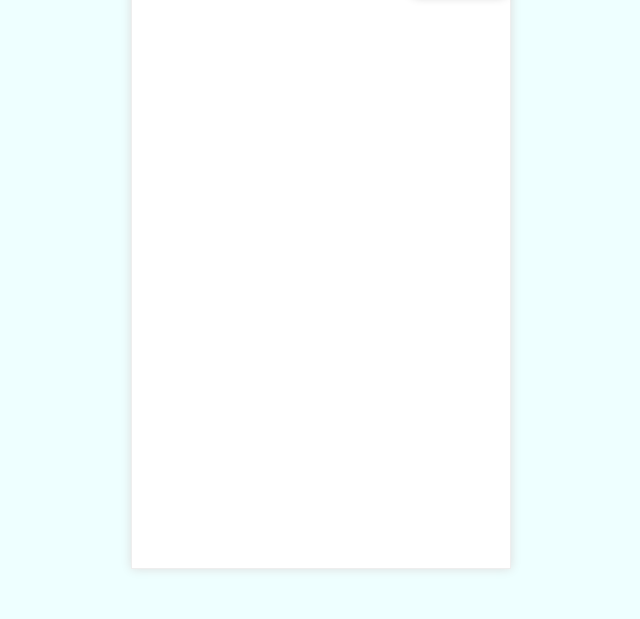
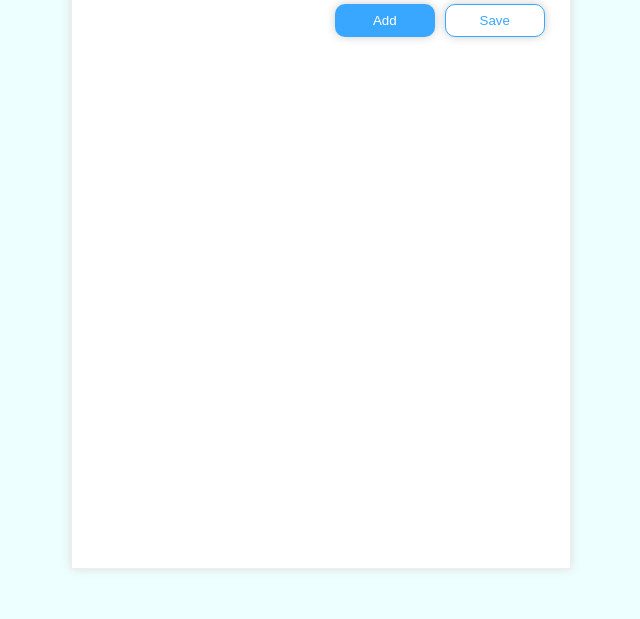
Before and after one commit to DanielPawlowicz/ToDoTasker-simpleJS, a plain HTML site: page index.html in a window 1280 px wide. Shown: the part 182-801 px from the top of the page, without its empty margins (319-959 px from the left). Drawn offline with Linux system fonts and the light colour scheme.

Commit message:
added button to saving data to json, but not saving yet

```diff
--- a/index.html
+++ b/index.html
@@ -25,7 +25,10 @@
 
     <div id="main_table">
         <h1>To Do Tasker</h1>
-        <button onclick="add_new_task();" class="add">Add</button>
+        <div id="buttonsContainer">
+            <button onclick="add_new_task();" class="add">Add</button>
+            <button class="save">Save</button>
+        </div>
 
         <!-- <div class="task">
             <input type="checkbox" class="checkbox_task"/><input type="textarea" class="task_title" placeholder="What task you have to do?">
--- a/style.css
+++ b/style.css
@@ -5,23 +5,62 @@ body{
 h1{
     margin-top: 5%;
     text-align: center;
+    font-size: 300%;
     /* font-weight: bold; */
+    font-family:Arial, Helvetica, sans-serif;
 }
 
 #main_table{
     width: 30%;
+    min-width: 500px;
     margin: 4% auto;
     border: 0.5px solid #eee;
     min-height: 700px;
     background-color: #fff;
     box-shadow: #ddd 0px 0px 10px;
-    padding: 2% 5%;
+    padding: 2% 2%;
     box-sizing: border-box;
 }
 
-.add{
+#buttonsContainer{
+    display: flex;
+    /* margin-left: 60%; */
+    justify-content: flex-end;
+    margin
+}
+
+.add,
+.save{
+    padding: 8px;
+    min-width: 100px;
+    background-color: #39A7FF;
+    color: white;
+    border: none;
+    border-radius: 10px;
+    box-shadow: #ccc 0px 0px 10px;
+    margin-bottom: 30px;
+    margin-left: 10px;
+}
+
+.save{
+    background-color: white;
+    color: #39A7FF;
+    border: 1px solid #39A7FF;
+}
+
+.add:hover,
+.save:hover{
+    box-shadow: #bbb 0px 0px 20px;
+    cursor: pointer;
+    /* font-weight: bold; */
+}
+
+/* .save{
     padding: 8px;
     width: 100px;
+    position: absolute;
+    right: 500px;
+    top: 80%;
     background-color: #39A7FF;
     color: white;
     border: none;
@@ -29,13 +68,9 @@ h1{
     margin-left: 85%;
     box-shadow: #ccc 0px 0px 10px;
     margin-bottom: 30px;
-}
+} */
 
-.add:hover{
-    box-shadow: #bbb 0px 0px 20px;
-    cursor: pointer;
-    /* font-weight: bold; */
-}
+
 
 .task{
     box-sizing: border-box;
```
